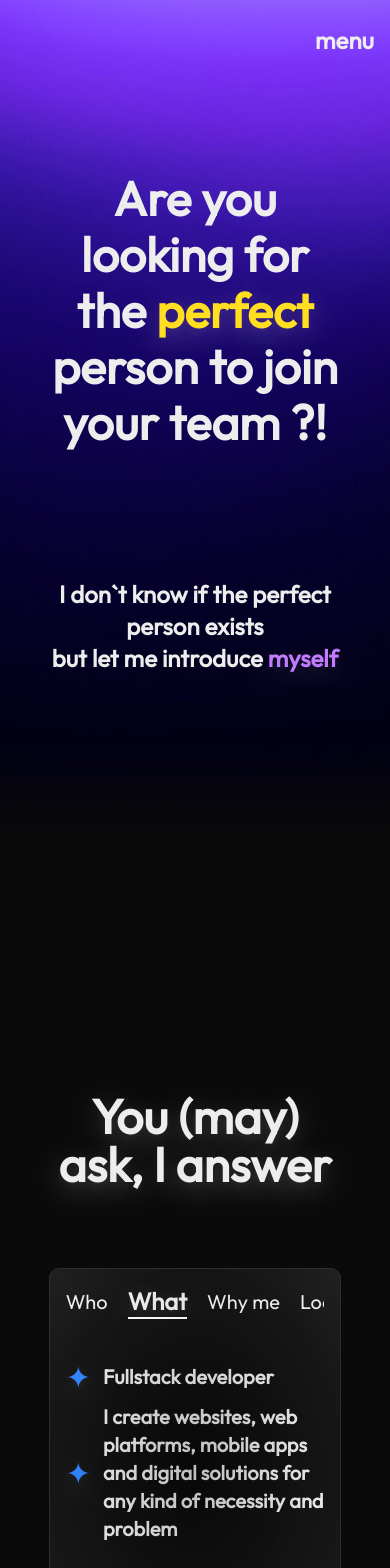
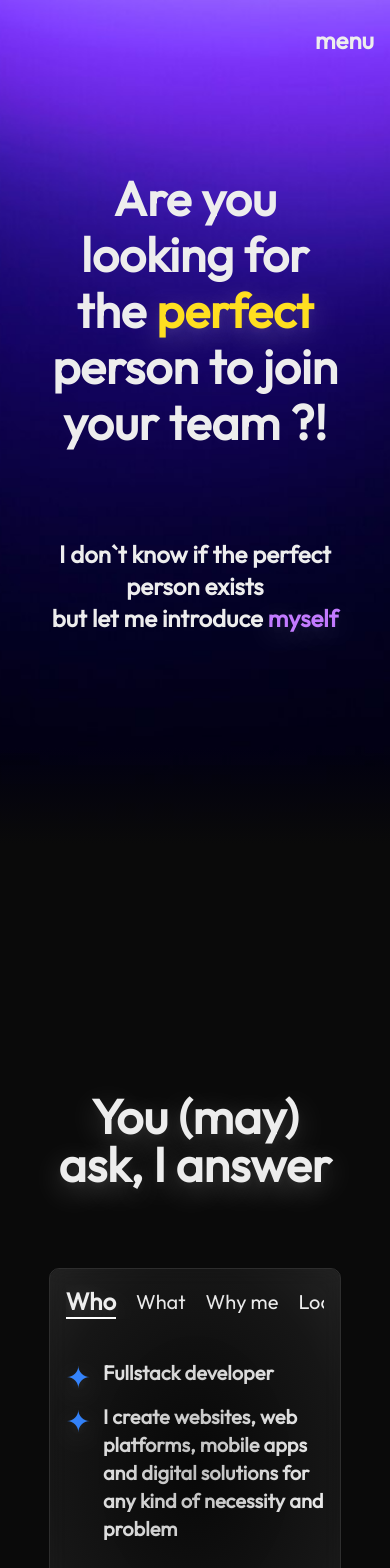
Before and after one commit to luchian-andrei/portofolio, a Next.js app: page / in a window 390 px wide. Shown: the top 1568 px of the page. Built offline with nearby package versions, Linux system fonts and the light colour scheme.

Commit message:
bugfix: sizing problem

```diff
--- a/components/aboutme/InfoContainer.tsx
+++ b/components/aboutme/InfoContainer.tsx
@@ -9,7 +9,7 @@ const InfoContainer = ({ selectedFilter }: { selectedFilter: string }) => {
   return (
     <div className="py-10 flex flex-col gap-2 w-full justify-start text-start">
       {selectedInfo?.info.map((information: string, index: number) => (
-        <p key={index} className="flex gap-3 flex-row items-center">
+        <p key={index} className="flex gap-3 flex-row items-start">
           <span className={`${selectedInfo.textColor} text-3xl glowing-text`}>
             ✦
           </span>{" "}
--- a/components/aboutme/InfoFilter.tsx
+++ b/components/aboutme/InfoFilter.tsx
@@ -19,7 +19,7 @@ const InfoFilter = ({
 }: {
   handleFilter: (category: string) => void;
 }) => {
-  const [selectedCategory, setSelectedCategory] = useState<string>("what-i-do");
+  const [selectedCategory, setSelectedCategory] = useState<string>("who-am-i");
 
   return (
     <div className="flex flex-row gap-5 sm:justify-center justify-start items-center w-full h-1/6 overflow-x-scroll">
--- a/components/home/Introduction.tsx
+++ b/components/home/Introduction.tsx
@@ -18,9 +18,9 @@ const Introduction = () => {
   };
 
   return (
-    <div className="sm:w-full w-3/4 h-full justify-center items-center flex flex-col">
+    <div className="sm:w-full w-3/4 h-full justify-center items-center flex flex-col pb-10 sm:pb-0">
       {/* first text - title */}
-      <div className="text-5xl mb-20 font-semibold">
+      <div className="text-5xl sm:mb-20 mb-10 font-semibold">
         <motion.p
           className="text-5xl sm:mb-20 mb-12 font-semibold text-center leading-14"
           initial={{ transform: "translateY(20px)", opacity: 0 }}
--- a/components/nav/MobileNav.tsx
+++ b/components/nav/MobileNav.tsx
@@ -46,7 +46,7 @@ const MobileNav = () => {
       )}
 
       {openMenu && (
-        <div className="bg-[#212121] border-[1px] border-[#ffffff26] w-[85vw] h-[50vh] absolute z-50 top-20 flex flex-col py-4 rounded-xl justify-center items-center justify-self-center place-self-center">
+        <div className="bg-[#212121] border-[1px] border-[#ffffff26] w-[85vw] h-fit max-h-[70vh]  absolute z-50 top-20 flex flex-col py-4 rounded-xl justify-center items-center justify-self-center place-self-center">
           <button
             className={`text-3xl font-semibold self-end mr-5 mt-1 text-red-500`}
             onClick={() => setOpenMenu(false)}
```
